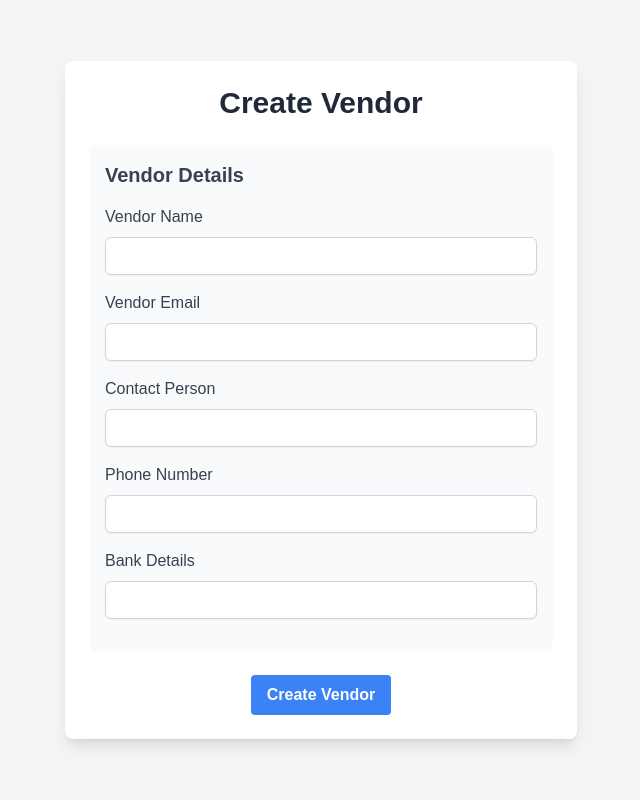
After one commit to Qasim-Shah-73/Times-Travel, a Flask app: page /create_vendor in a window 1280 px wide. The commit adds this page. Shown: the whole page, without its empty margins (319-959 px from the left). Run offline with Flask 3, Linux system fonts and the light colour scheme; a user stored in the database is signed in; tables that the repository leaves empty hold one stand-in row (values such as "Sample post"); some libraries are stand-ins or nearby versions.

Commit message:
CRUD for Vendors and relate with Hotel

```diff
--- a/app/forms.py
+++ b/app/forms.py
@@ -51,9 +51,11 @@ class AgencyForm(FlaskForm):
     email = StringField('Agency Email', validators=[DataRequired(), Email()])
     designation = StringField('Designation', validators=[DataRequired()])
     telephone = IntegerField('Telephone', validators=[DataRequired()])
-    credit_limit = DecimalField('Credit Limit', validators=[DataRequired(), NumberRange(min=0)], default=0.00)
+    credit_limit = DecimalField('Credit Limit', validators=[Optional(), NumberRange(min=0)], default=0.00)
     used_credit = DecimalField('Used Credit', validators=[Optional(), NumberRange(min=0)], default=0.00)
     paid_back = DecimalField('Paid Back', validators=[Optional(), NumberRange(min=0)], default=0.00)
+    allowed_accounts = IntegerField('Allowed Accounts', validators=[DataRequired(), NumberRange(min=0)], default=0)
+
 
     # Fields for Admin User
     admin_username = StringField('Admin Username', validators=[DataRequired()])
@@ -77,6 +79,7 @@ class UpdateAgencyForm(FlaskForm):
     credit_limit = DecimalField('Credit Limit', validators=[Optional(), NumberRange(min=0)], default=0.00)
     used_credit = DecimalField('Used Credit', validators=[Optional(), NumberRange(min=0)], default=0.00)
     paid_back = DecimalField('Paid Back', validators=[Optional(), NumberRange(min=0)], default=0.00)
+    allowed_accounts = IntegerField('Allowed Accounts', validators=[Optional(), NumberRange(min=0)], default=0)
     submit = SubmitField('Update')
 
 class MonthAvailabilityForm(FlaskForm):
@@ -98,7 +101,8 @@ class HotelForm(FlaskForm):
     description = TextAreaField('Description', validators=[DataRequired(), Length(max=255)])
     location = SelectField('Location', choices=[('Makkah', 'Makkah, Saudi Arabia'), ('Madinah', 'Madinah, Saudi Arabia')], validators=[InputRequired()])
     availability = WTFormField(MonthAvailabilityForm)
-    image = FileField('Hotel Image', validators=[FileAllowed(['jpg', 'png', 'jpeg'])])  # Image upload field
+    image = FileField('Hotel Image', validators=[FileAllowed(['jpg', 'png', 'jpeg'])])
+    vendor_id = SelectField('Vendor', choices=[], coerce=int, validators=[InputRequired()])
     submit = SubmitField('Submit')
 
 class UpdateHotelForm(FlaskForm):
@@ -106,7 +110,8 @@ class UpdateHotelForm(FlaskForm):
     description = TextAreaField('Description', validators=[DataRequired()])
     location = SelectField('Location', choices=[('Makkah', 'Makkah, Saudi Arabia'), ('Madinah', 'Madinah, Saudi Arabia')], validators=[InputRequired()], render_kw={"size": 1})
     availability = WTFormField(MonthAvailabilityForm)
-    image = FileField('Update Hotel Image', validators=[FileAllowed(['jpg', 'png', 'jpeg'])])  # Image upload field
+    image = FileField('Update Hotel Image', validators=[FileAllowed(['jpg', 'png', 'jpeg'])])
+    vendor_id = SelectField('Vendor', choices=[], coerce=int, validators=[InputRequired()])
     submit = SubmitField('Update')
 
 class RatesForm(FlaskForm):
@@ -160,3 +165,19 @@ class UpdateRoomForm(FlaskForm):
     december_rates = FieldList(IntegerField('Rate', validators=[Optional(), NumberRange(min=0)]), min_entries=31, max_entries=31)
 
     submit = SubmitField('Update Room')
+
+class VendorCreateForm(FlaskForm):
+    name = StringField('Vendor Name', validators=[DataRequired(), Length(max=100)])
+    email = StringField('Vendor Email', validators=[DataRequired(), Email(), Length(max=120)])
+    contact_person = StringField('Contact Person', validators=[Optional(), Length(max=100)])
+    phone_number = IntegerField('Phone Number', validators=[Optional()])
+    bank_details = StringField('Bank Details', validators=[Optional(), Length(max=255)])
+    submit = SubmitField('Create Vendor')
+
+class VendorUpdateForm(FlaskForm):
+    name = StringField('Vendor Name', validators=[DataRequired(), Length(max=100)])
+    email = StringField('Vendor Email', validators=[DataRequired(), Email(), Length(max=120)])
+    contact_person = StringField('Contact Person', validators=[Optional(), Length(max=100)])
+    phone_number = IntegerField('Phone Number', validators=[Optional()])
+    bank_details = StringField('Bank Details', validators=[Optional(), Length(max=255)])
+    submit = SubmitField('Update Vendor')
--- a/app/models.py
+++ b/app/models.py
@@ -20,6 +20,7 @@ class Agency(db.Model):
     used_credit = Column(Numeric(precision=12, scale=2), default=0.00)
     paid_back = Column(Numeric(precision=12, scale=2), default=0.00)
     account_limit = Column(Numeric(precision=5, scale=0), default=0)
+    allowed_accounts = Column(Integer, default=0)
 
     # Relationship to User model
     users = relationship(
--- a/app/routes/__init__.py
+++ b/app/routes/__init__.py
@@ -7,6 +7,7 @@ def register_blueprints(app):
     from app.routes.hotel_routes import hotel_bp
     from app.routes.room_routes import room_bp
     from app.routes.user_routes import user_bp
+    from app.routes.vendors_routes import vendor_bp
 
     # Register blueprints here
     app.register_blueprint(auth_bp)
@@ -15,3 +16,4 @@ def register_blueprints(app):
     app.register_blueprint(hotel_bp)
     app.register_blueprint(room_bp)
     app.register_blueprint(user_bp)
+    app.register_blueprint(vendor_bp)
--- a/app/routes/vendors_routes.py
+++ b/app/routes/vendors_routes.py
@@ -0,0 +1,61 @@
+from flask import Blueprint, render_template, redirect, url_for, flash, request
+from flask_login import current_user, login_required
+from app import db
+from app.models import Vendor, Hotel
+from app.forms import VendorCreateForm, VendorUpdateForm
+from app.decorators import roles_required
+
+vendor_bp = Blueprint('vendor', __name__)
+
+@vendor_bp.route('/create_vendor', methods=['GET', 'POST'])
+@login_required
+@roles_required('super_admin', 'admin')
+def create_vendor():
+    form = VendorCreateForm()
+    if form.validate_on_submit():
+        vendor = Vendor(
+            name=form.name.data,
+            email=form.email.data,
+            contact_person=form.contact_person.data,
+            phone_number=form.phone_number.data,
+            bank_details=form.bank_details.data
+        )
+        db.session.add(vendor)
+        db.session.commit()
+        flash('Vendor created successfully!', 'success')
+        return redirect(url_for('vendor.view_vendors', vendor_id=vendor.id))
+    return render_template('vendors/create_vendor.html', title='Create Vendor', form=form)
+
+@vendor_bp.route('/update_vendor/<int:vendor_id>', methods=['GET', 'POST'])
+@login_required
+@roles_required('super_admin', 'admin')
+def update_vendor(vendor_id):
+    vendor = Vendor.query.get_or_404(vendor_id)
+    form = VendorUpdateForm(obj=vendor)
+    if form.validate_on_submit():
+        vendor.name = form.name.data
+        vendor.email = form.email.data
+        vendor.contact_person = form.contact_person.data
+        vendor.phone_number = form.phone_number.data
+        vendor.bank_details = form.bank_details.data
+        db.session.commit()
+        flash('Vendor updated successfully!', 'success')
+        return redirect(url_for('vendor.view_vendors', vendor_id=vendor.id))
+    return render_template('vendors/update_vendor.html', title='Update Vendor', form=form, vendor=vendor)
+
+@vendor_bp.route('/vendors', methods=['GET'])
+@login_required
+@roles_required('super_admin', 'admin')
+def view_vendors():
+    vendors = Vendor.query.all()
+    return render_template('vendors/view_vendors.html', title='View Vendors', vendors=vendors)
+
+@vendor_bp.route('/delete_vendor/<int:vendor_id>', methods=['POST'])
+@login_required
+@roles_required('super_admin', 'admin')
+def delete_vendor(vendor_id):
+    vendor = Vendor.query.get_or_404(vendor_id)
+    db.session.delete(vendor)
+    db.session.commit()
+    flash('Vendor deleted successfully!', 'success')
+    return redirect(url_for('vendor.view_vendors'))
--- a/app/templates/base.html
+++ b/app/templates/base.html
@@ -45,6 +45,7 @@
                                 {% if current_user.role == 'super_admin' or current_user.role == 'admin' %}
                                     <a href="{{ url_for('hotel.view_hotels') }}" class="text-blue-600 hover:text-blue-900 px-3 py-2 rounded-md text-sm font-medium">View Hotels</a>
                                     <a href="{{ url_for('agency.view_agencies') }}" class="text-blue-600 hover:text-blue-900 px-3 py-2 rounded-md text-sm font-medium">View Agencies</a>
+                                    <a href="{{ url_for('vendor.view_vendors') }}" class="text-blue-600 hover:text-blue-900 px-3 py-2 rounded-md text-sm font-medium">View Vendors</a>
                                 {% elif current_user.role == 'super_admin' or current_user.role == 'agency_admin' %}
                                     <a href="{{ url_for('agency.view_agencies') }}" class="text-blue-600 hover:text-blue-900 px-3 py-2 rounded-md text-sm font-medium">View Agencies</a>
                                 {% endif %}
--- /dev/null
+++ b/app/templates/vendors/create_vendor.html
@@ -0,0 +1,88 @@
+<!DOCTYPE html>
+<html lang="en">
+<head>
+    <meta charset="UTF-8">
+    <meta http-equiv="X-UA-Compatible" content="IE=edge">
+    <meta name="viewport" content="width=device-width, initial-scale=1.0">
+    <title>Create Vendor</title>
+    <script src="https://cdn.tailwindcss.com"></script>
+    <style>
+        body {
+            font-family: Arial, sans-serif;
+            background-size: cover;
+            background-position: center;
+            min-height: 100vh;
+            display: flex;
+            justify-content: center;
+            align-items: center;
+        }
+    </style>
+</head>
+<body class="bg-gray-100">
+    <div class="max-w-lg w-full bg-white rounded-lg shadow-lg overflow-hidden p-6">
+        <!-- Header -->
+        <div class="text-center mb-6">
+            <h1 class="text-3xl font-bold text-gray-800">Create Vendor</h1>
+        </div>
+
+        <form method="post">
+            {{ form.hidden_tag() }}
+
+            <!-- Vendor Details -->
+            <div class="bg-gray-50 p-4 rounded-lg mb-6">
+                <h2 class="text-xl font-semibold text-gray-700 mb-4">Vendor Details</h2>
+
+                <!-- Vendor Name -->
+                <div class="mb-4">
+                    {{ form.name.label(class="block text-gray-700 font-medium mb-2") }}
+                    {{ form.name(class="shadow-sm border border-gray-300 rounded-md w-full py-2 px-3 text-gray-700 leading-tight focus:outline-none focus:border-blue-400 focus:ring focus:ring-blue-200 transition") }}
+                    {% for error in form.name.errors %}
+                    <span class="text-red-500 text-sm">{{ error }}</span>
+                    {% endfor %}
+                </div>
+
+                <!-- Vendor Email -->
+                <div class="mb-4">
+                    {{ form.email.label(class="block text-gray-700 font-medium mb-2") }}
+                    {{ form.email(class="shadow-sm border border-gray-300 rounded-md w-full py-2 px-3 text-gray-700 leading-tight focus:outline-none focus:border-blue-400 focus:ring focus:ring-blue-200 transition") }}
+                    {% for error in form.email.errors %}
+                    <span class="text-red-500 text-sm">{{ error }}</span>
+                    {% endfor %}
+                </div>
+
+                <!-- Contact Person -->
+                <div class="mb-4">
+                    {{ form.contact_person.label(class="block text-gray-700 font-medium mb-2") }}
+                    {{ form.contact_person(class="shadow-sm border border-gray-300 rounded-md w-full py-2 px-3 text-gray-700 leading-tight focus:outline-none focus:border-blue-400 focus:ring focus:ring-blue-200 transition") }}
+                    {% for error in form.contact_person.errors %}
+                    <span class="text-red-500 text-sm">{{ error }}</span>
+                    {% endfor %}
+                </div>
+
+                <!-- Phone Number -->
+                <div class="mb-4">
+                    {{ form.phone_number.label(class="block text-gray-700 font-medium mb-2") }}
+                    {{ form.phone_number(class="shadow-sm border border-gray-300 rounded-md w-full py-2 px-3 text-gray-700 leading-tight focus:outline-none focus:border-blue-400 focus:ring focus:ring-blue-200 transition") }}
+                    {% for error in form.phone_number.errors %}
+                    <span class="text-red-500 text-sm">{{ error }}</span>
+                    {% endfor %}
+                </div>
+
+                <!-- Bank Details -->
+                <div class="mb-4">
+                    {{ form.bank_details.label(class="block text-gray-700 font-medium mb-2") }}
+                    {{ form.bank_details(class="shadow-sm border border-gray-300 rounded-md w-full py-2 px-3 text-gray-700 leading-tight focus:outline-none focus:border-blue-400 focus:ring focus:ring-blue-200 transition") }}
+                    {% for error in form.bank_details.errors %}
+                    <span class="text-red-500 text-sm">{{ error }}</span>
+                    {% endfor %}
+                </div>
+            </div>
+
+            <!-- Submit Button -->
+            <div class="text-center">
+                {{ form.submit(class="bg-blue-500 hover:bg-blue-600 text-white font-bold py-2 px-4 rounded focus:outline-none focus:shadow-outline transition-colors duration-200") }}
+            </div>
+        </form>
+    </div>
+</body>
+</html>
```
Also changed, not shown: app/routes/agency_routes.py (+5 -2 lines), app/routes/hotel_routes.py (+6 -2 lines), app/routes/user_routes.py (+10 -0 lines), app/templates/agency/create_agency.html (+9 -0 lines), app/templates/agency/update_agency.html (+37 -10 lines), app/templates/hotels/create_hotel.html (+7 -0 lines), app/templates/hotels/update_hotel.html (+7 -0 lines), app/templates/vendors/update_vendor.html (added, +82 -0 lines), app/templates/vendors/view_vendors.html (added, +56 -0 lines), migrations/versions/a67198414641_add_allowed_accounts_to_agency_model.py (added, +32 -0 lines), instance/site.db.
